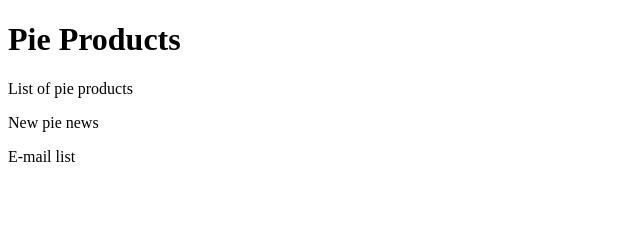
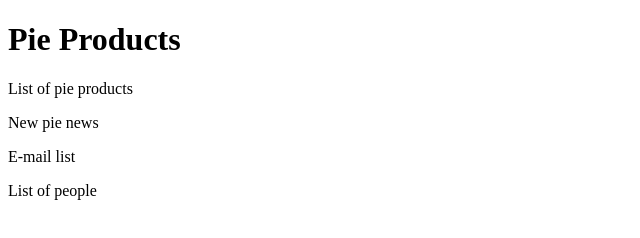
Before and after one commit to dicarlo2014/com.pie.demo, a plain HTML site: page WebContent/index.html in a window 1280 px wide. Shown: the whole page, without its empty margins (0-640 px from the left). Drawn offline with Linux system fonts and the light colour scheme.

Commit message:
finished list
finished code for v2.0

```diff
--- a/WebContent/index.html
+++ b/WebContent/index.html
@@ -12,6 +12,6 @@
     <span>New pie news</span>
 
     <p>E-mail list</p>
-
+    <p>List of people</p>
 </body>
 </html>
```
